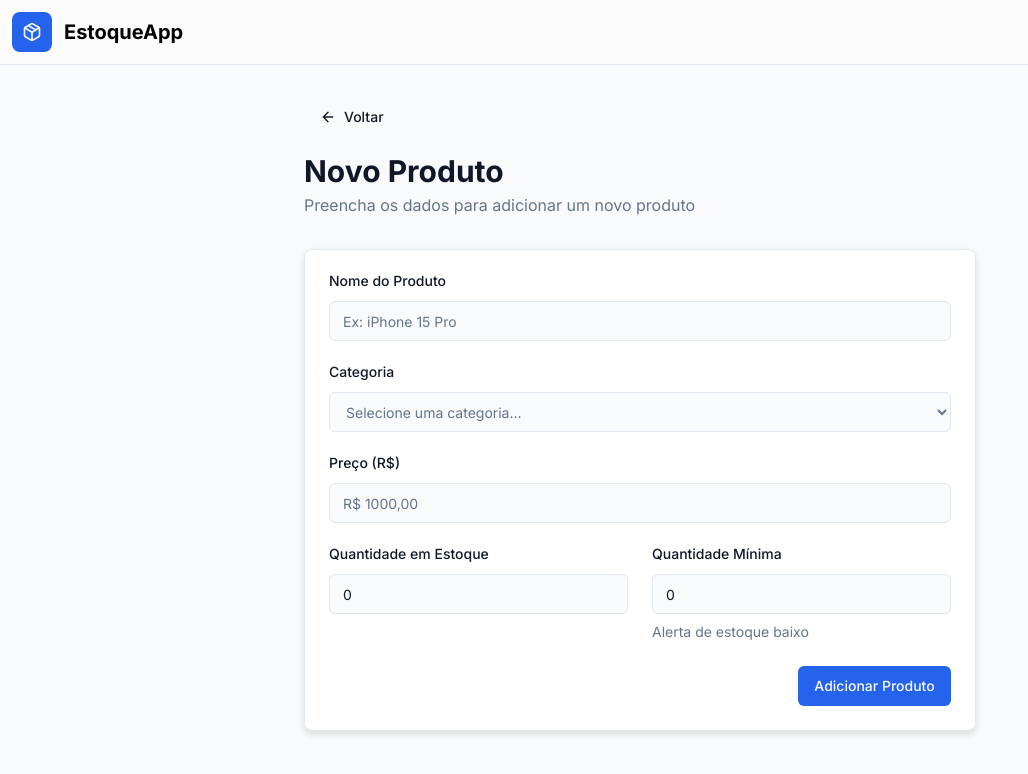
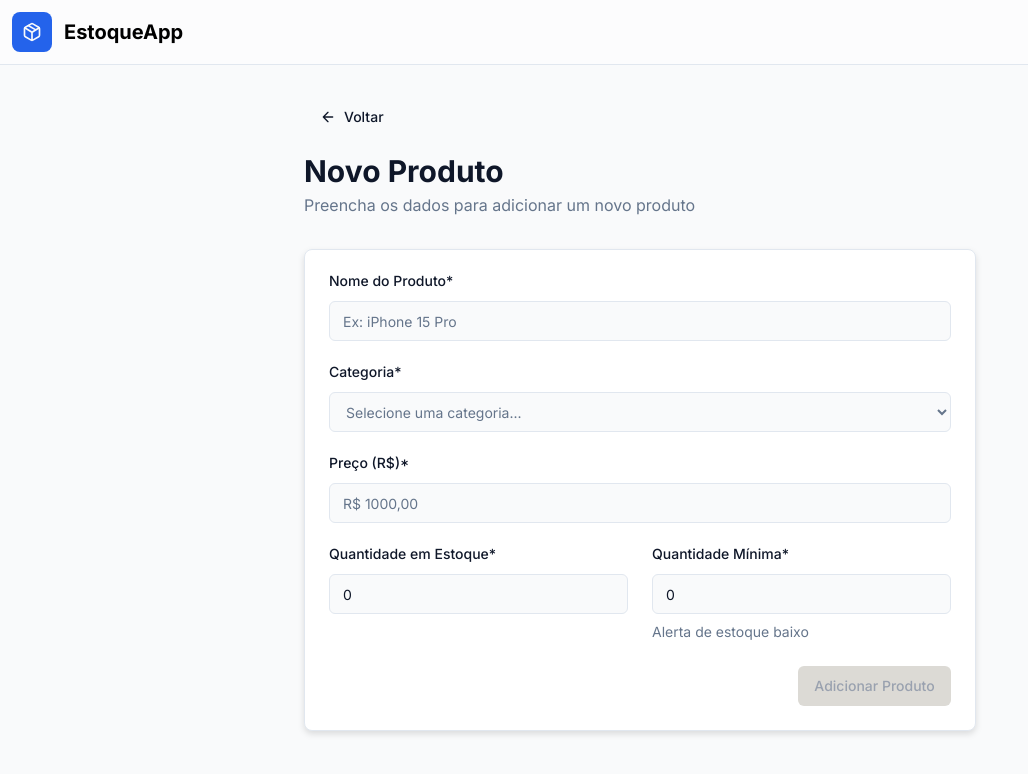
Before and after one commit to zehguilherme/product-inventory, a React (Vite) app: page /produto in a window 1280 px wide. Shown: the top 774 px of the page, without its empty margins (0-1028 px from the left). Built offline with nearby package versions, Linux system fonts and the light colour scheme.

Commit message:
feat(ui): enhance button and form components
* Update Button component to show loading state and change styles when disabled.
* Add required indicator to Input and Select components.
* Introduce loading state management in Product page form submission.

```diff
--- a/src/components/Button.tsx
+++ b/src/components/Button.tsx
@@ -27,7 +27,7 @@ export const Button = ({
     <button
       {...props}
       disabled={disabled || loading}
-      className={`${disabled ? 'bg-westar' : `${variantClasses[variant]} transition`} flex h-10 ${disabled ? 'cursor-not-allowed' : 'cursor-pointer'} items-center justify-center rounded-md px-4 py-2 text-[14px]/[20px] font-medium ${className}`}
+      className={`${disabled ? 'bg-westar text-gray-400' : `${variantClasses[variant]} transition`} flex h-10 ${disabled ? 'cursor-not-allowed' : 'cursor-pointer'} items-center justify-center rounded-md px-4 py-2 text-[14px]/[20px] font-medium ${className}`}
     >
       {loading ? 'Carregando...' : children}
     </button>
--- a/src/components/Form/Input.tsx
+++ b/src/components/Form/Input.tsx
@@ -69,6 +69,8 @@ export const Input = <T extends FieldValues>({
             className={`${disabled ? 'cursor-not-allowed' : ''} text-ebony text-[14px]/[14px] font-medium ${labelClassName}`}
           >
             {label}
+
+            {required && <span>*</span>}
           </label>
         )}
 
--- a/src/components/Form/Select.tsx
+++ b/src/components/Form/Select.tsx
@@ -51,6 +51,8 @@ export const Select = <T extends FieldValues>({
             className={`${disabled ? 'cursor-not-allowed' : ''} text-ebony text-[14px]/[14px] font-medium ${labelClassName}`}
           >
             {label}
+
+            {required && <span>*</span>}
           </label>
         )}
 
--- a/src/pages/Product.tsx
+++ b/src/pages/Product.tsx
@@ -22,6 +22,8 @@ export const Product = () => {
   const [errorModalIsOpen, setErrorModalIsOpen] = useState(false)
   const [errorTitle, setErrorTitle] = useState('')
   const [errorMessage, setErrorMessage] = useState('')
+
+  const [isLoading, setIsLoading] = useState(false)
 
   const categoriesList = [
     {
@@ -74,7 +76,7 @@ export const Product = () => {
   const {
     register,
     handleSubmit,
-    formState: { errors },
+    formState: { errors, isValid, isValidating },
   } = useForm({
     resolver: zodResolver(productSchema),
     mode: 'all',
@@ -82,6 +84,8 @@ export const Product = () => {
 
   const handleSubmitForm = async (data: ProductSchema) => {
     try {
+      setIsLoading(true)
+
       const response: AxiosResponse<ProductSchema> = await axios.post(
         `${import.meta.env.VITE_API_URL}/products`,
         data
@@ -104,6 +108,8 @@ export const Product = () => {
       if (error instanceof Error) {
         setErrorMessage(error.message)
       }
+    } finally {
+      setIsLoading(false)
     }
   }
 
@@ -223,7 +229,12 @@ export const Product = () => {
             </div>
 
             <div className="flex items-center justify-end">
-              <Button className="w-full sm:max-w-38.25" type="submit">
+              <Button
+                disabled={isLoading || !isValid || isValidating}
+                className="w-full sm:max-w-38.25"
+                type="submit"
+                loading={isLoading}
+              >
                 Adicionar Produto
               </Button>
             </div>
```
